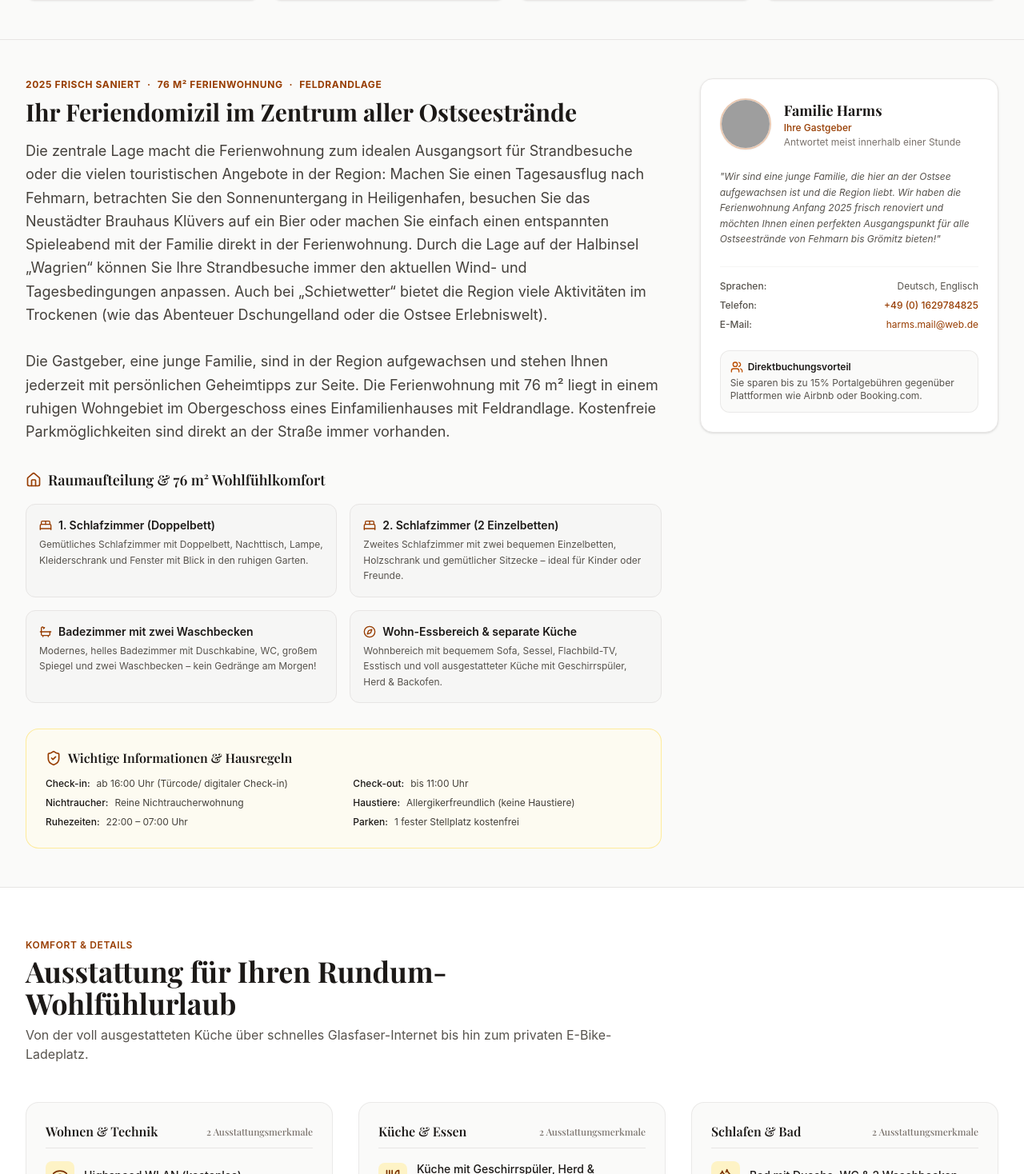
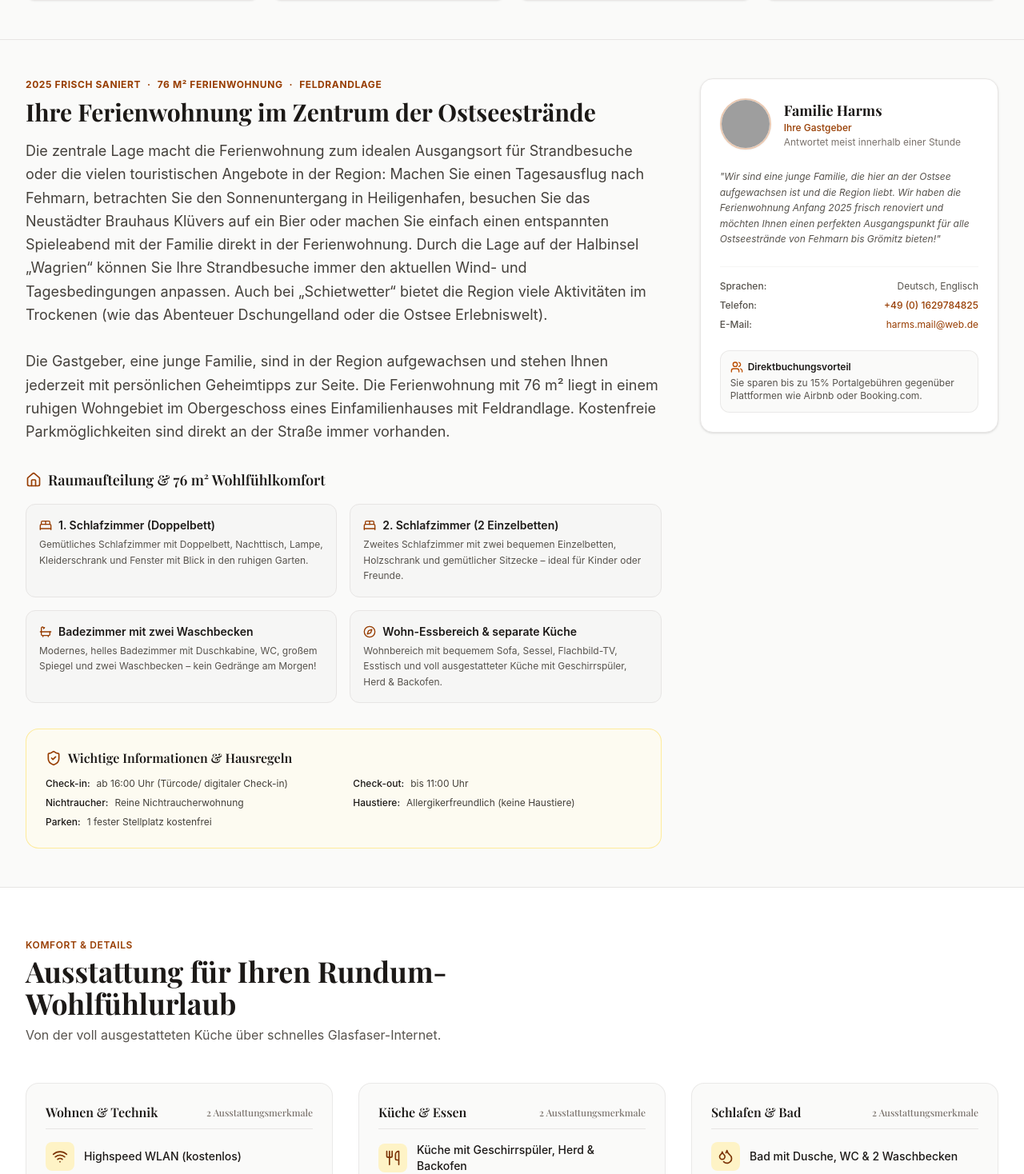
Before and after one commit to ZwischenDenWellen/fewozwischendenwellen, a React (Vite) app: page / in a window 1280 px wide. Shown: the part 942-2410 px from the top of the page at 80% size. Built offline with nearby package versions, Linux system fonts and the light colour scheme; grey boxes are pictures that could not be loaded; a web font is replaced by a local one.

Commit message:
refactor: update amenity descriptions and apartment specs
Remove references to E-Bike charging, adjust included starter items, and refine the apartment description and rules display.

```diff
--- a/src/components/AmenitiesSection.tsx
+++ b/src/components/AmenitiesSection.tsx
@@ -39,7 +39,7 @@ export function AmenitiesSection({ amenities }: AmenitiesSectionProps) {
             Ausstattung für Ihren Rundum-Wohlfühlurlaub
           </h2>
           <p className="text-stone-600 mt-2 text-base">
-            Von der voll ausgestatteten Küche über schnelles Glasfaser-Internet bis hin zum privaten E-Bike-Ladeplatz.
+            Von der voll ausgestatteten Küche über schnelles Glasfaser-Internet.
           </p>
         </div>
 
@@ -73,7 +73,7 @@ export function AmenitiesSection({ amenities }: AmenitiesSectionProps) {
         <div className="mt-8 p-4 rounded-xl bg-amber-50/70 border border-amber-200 text-xs sm:text-sm text-stone-700 flex items-center gap-3">
           <Check className="w-5 h-5 text-amber-800 shrink-0" />
           <span>
-            <strong>Bettwäsche & Handtücher:</strong> Erstausstattung bei Anreise bezugsfertig inklusive. Küchenrolle, Spülmaschinentabs und Starter-Kaffee ebenfalls vorhanden.
+            <strong>Bettwäsche & Handtücher:</strong> Erstausstattung bei Anreise bezugsfertig inklusive. Küchenrolle, Toilettenpapier und Spülmaschinentabs ebenfalls vorhanden.
           </span>
         </div>
       </div>
--- a/src/components/ApartmentSpecs.tsx
+++ b/src/components/ApartmentSpecs.tsx
@@ -22,7 +22,7 @@ export function ApartmentSpecs({ apartment }: ApartmentSpecsProps) {
                 <span>Feldrandlage</span>
               </div>
               <h2 className="font-display text-2xl sm:text-3xl font-bold text-stone-900 mb-4">
-                Ihr Feriendomizil im Zentrum aller Ostseestrände
+                Ihre Ferienwohnung im Zentrum der Ostseestrände
               </h2>
               <p className="text-stone-700 text-base sm:text-lg leading-relaxed whitespace-pre-line">
                 {apartment.fullStory}
@@ -99,9 +99,6 @@ export function ApartmentSpecs({ apartment }: ApartmentSpecsProps) {
                   <span className="font-medium text-stone-900">Haustiere:</span> Allergikerfreundlich (keine Haustiere)
                 </div>
                 <div className="flex items-center gap-2">
-                  <span className="font-medium text-stone-900">Ruhezeiten:</span> {apartment.rules.quietHours}
-                </div>
-                <div className="flex items-center gap-2">
                   <span className="font-medium text-stone-900">Parken:</span> 1 fester Stellplatz kostenfrei
                 </div>
               </div>
```
